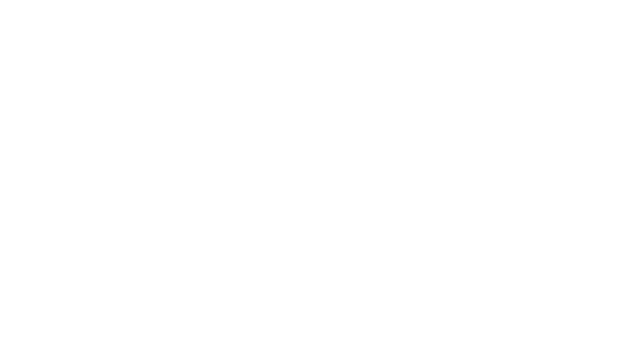
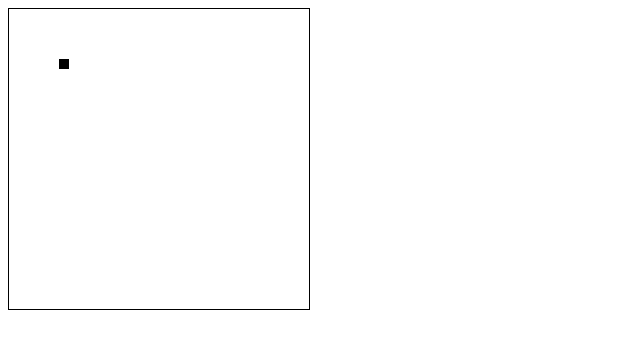
Before and after one commit to turingschool-examples/game-time-starter-kit-FEm1, a website built with webpack: page index.html in a window 1280 px wide. Shown: the whole page, without its empty margins (0-640 px from the left). Built offline with nearby package versions, Linux system fonts and the light colour scheme.

Commit message:
first pom

```diff
--- a/index.html
+++ b/index.html
@@ -3,8 +3,14 @@
 <head>
   <meta charset="utf-8">
   <title>Game Time</title>
+  <link rel="stylesheet" type="text/css" href="./lib/styles.css" />
 </head>
 <body>
+  <canvas
+    id="game"
+    width="300"
+    height="300">
+  </canvas>
 
   <script src="main.bundle.js"></script>
 </body>
--- /dev/null
+++ b/lib/index.js
@@ -0,0 +1,5 @@
+var canvas = document.getElementById('game');
+var context = canvas.getContext('2d');
+
+// x, y, width, height
+context.fillRect(50, 50, 10, 10);
--- /dev/null
+++ b/lib/styles.css
@@ -0,0 +1,3 @@
+canvas {
+  border: 1px solid black;
+}
```
